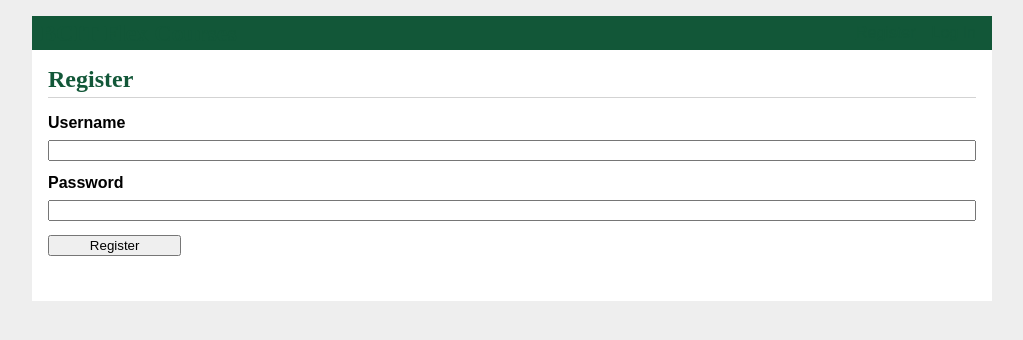
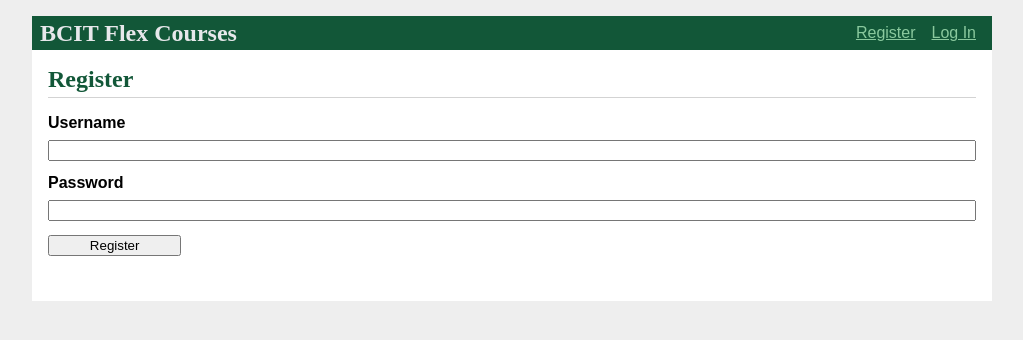
Before and after one commit to jonbiemond/BCIT-Flex, a Flask app: page /auth/register in a window 1280 px wide. Shown: the top 340 px of the page, without its empty margins (128-1151 px from the left). Run offline with Flask 3, Linux system fonts and the light colour scheme; parts of the project's set-up code (start-up, migrations or seed data) failed here and were passed over.

Commit message:
fix: specify text color of nav bar in light mode

```diff
--- a/bcitflex/static/style.css
+++ b/bcitflex/static/style.css
@@ -6,8 +6,8 @@
 nav { background: #125738; color: #E7E8EB; display: flex; align-items: center; padding: 0 0.5rem;}
 @media (prefers-color-scheme: dark) {
   html {
-      background-color: #3d3d3d;
-      color: #E7E8EB;
+    background-color: #3d3d3d;
+    color: #E7E8EB;
   }
   body {
     background-color: #1B1B1B;
@@ -17,6 +17,10 @@
   a { color: #8ac99e; }
   .content > header h1 { color: #8ac99e; }
   .content input, .content textarea { background: #2a2a2a; color: #E7E8EB; }
+}
+@media (prefers-color-scheme: light) {
+  nav h1 { color: #E7E8EB; }
+  nav a { color: #8ac99e; }
 }
 nav h1 { flex: auto; margin: 0; }
 nav h1 a { text-decoration: none; padding: 0.25rem 0.5rem; }
```
